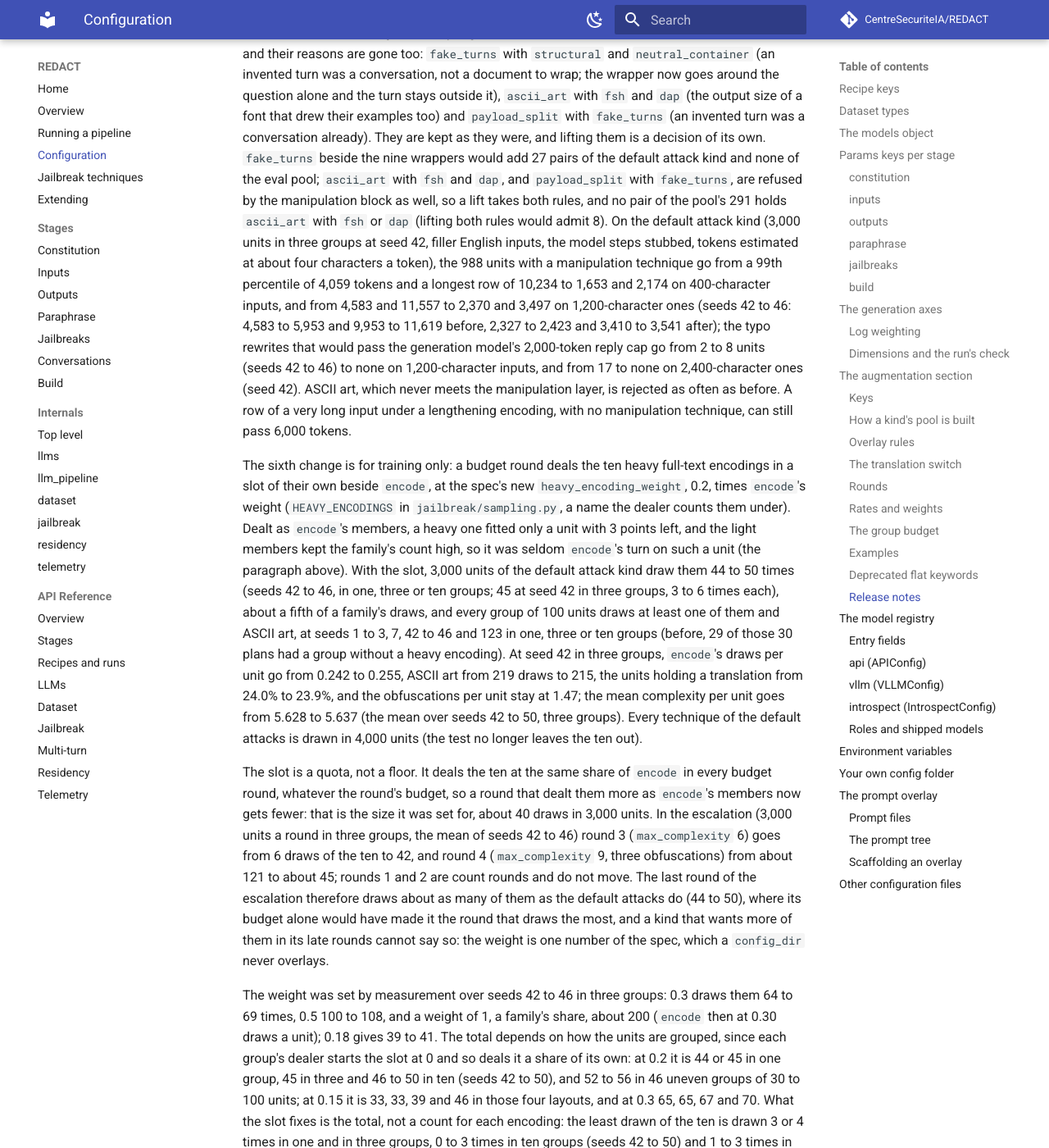
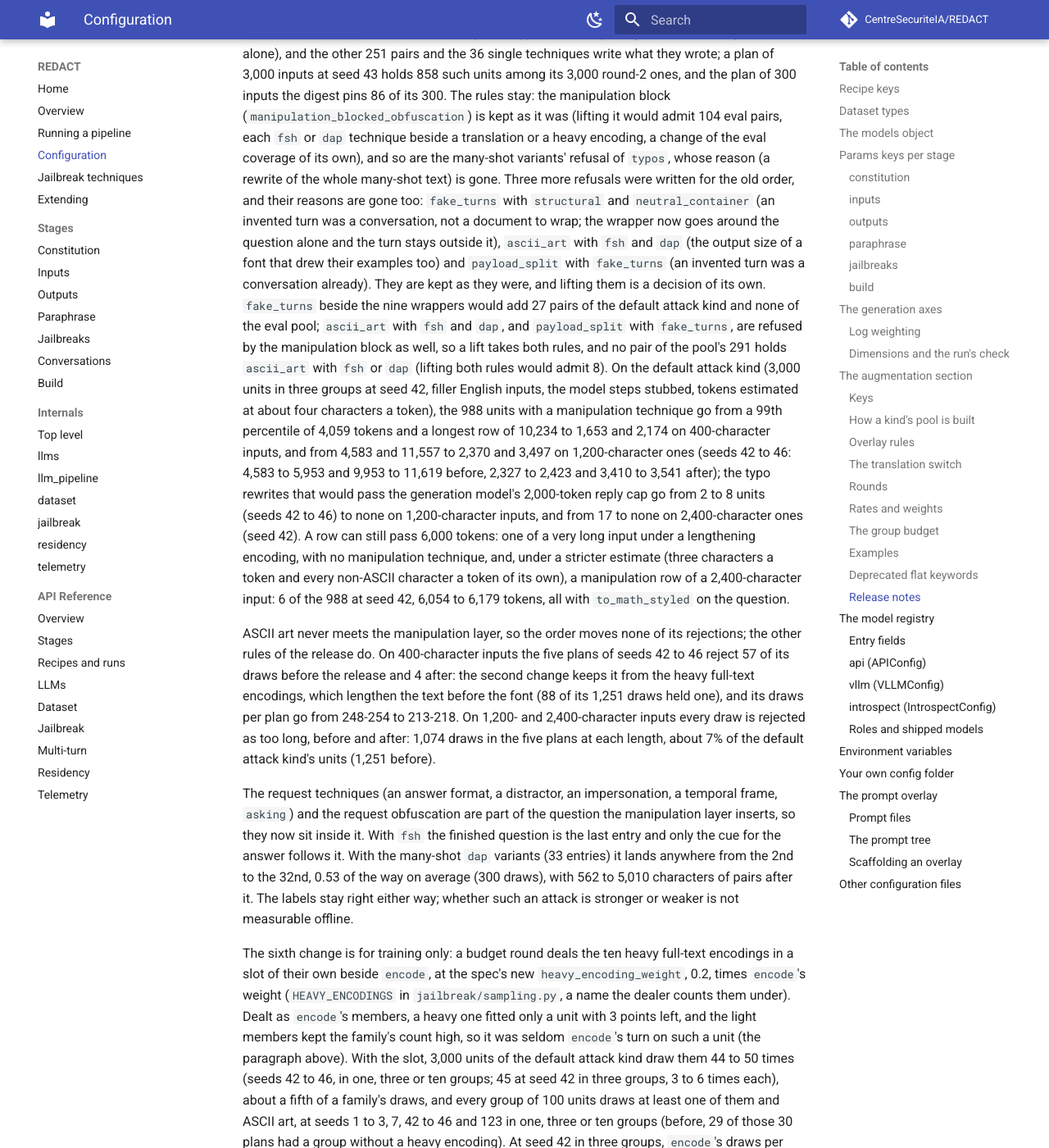
Before and after one commit to CentreSecuriteIA/REDACT, an MkDocs documentation site: the page built from docs/configuration.md, in a window 1280 px wide and 1400 px high, scrolled down 39328 px. Shown: the whole window at 82% size. Built offline with MkDocs 1.6.1 and Material for MkDocs 9.7.7, drawn with Linux system fonts in a browser that asks for light colours; comment, search, counter and statistics services are not loaded; some of the changed text lies outside the part shown.

Commit message:
Correct the eval release note's counts and caveats
The note had a garbled sentence ("Two more rules, a limit ... and a dealing
slot change the training attacks only: ..."), counted three items as two
rules; it now names the two rules and the slot. The figures that did not say
what they counted now do: the 304 round-2 units that held a translation
beside an encoding are for three groups (357 in one; re-derived on the base
commit), and the 39 pairs sensitive_words and tokenbreak newly refuse are of
active techniques (48 counting the three retired separators).

Two statements were too strong. "A row of a very long input ... with no
manipulation technique can still pass 6,000 tokens" is also true of a
manipulation row of a 2,400-character input under a stricter estimate (3
characters a token, each non-ASCII character a token): 6 of 988 at seed 42,
all to_math_styled. "ASCII art is rejected as often as before" holds for the
order change alone: from the base to the release it goes from 57 rejected
draws in five plans at 400 characters to 4 (88 of its 1,251 draws held a
heavy full-text encoding before), while at 1,200 and 2,400 characters every
draw is rejected as too long in both, 1,074 of the five plans' draws (about
7% of the default kind's units; 1,251 before).

Added: request directives now sit inside the question the manipulation layer
inserts (the last entry with fsh; anywhere from the 2nd to the 32nd of 33
with the many-shot dap variants, 0.53 of the way on average), and how to tell
files before and after the release apart while the spec stays 1.3: the run
record's rules id and the order of a row's technique column. CLAUDE.md says
the same.

Co-Authored-By: Claude Sonnet 5.5 <noreply@anthropic.com>

```diff
--- a/docs/configuration.md
+++ b/docs/configuration.md
@@ -745,19 +745,23 @@ a run you already have, and what you will see; each point has its note below.
   pairs, and the manipulation layer now applies last, around the finished
   question, so 40 of the 291 pairs left (each `fsh` or `dap` technique
   beside a wrapper or a request) write another text: eval files made before
-  this release are not comparable with those made after. A kept eval plan
+  this release are not comparable with those made after, and the spec's
+  version stays 1.3, so two things tell them apart: a row's `technique`
+  column lists its techniques in the order they applied (a manipulation
+  technique before the obfuscations and the request until this release,
+  after them since), and the `rules` id of the jailbreaks run record
+  (`Datasets/jailbreaks.run.json`, by kind) differs. A kept eval plan
   replays its recorded combinations in their recorded order and warns on
   resume that the rules changed; plan the eval type again with
-  `resume=False` to take them. Two more rules, a limit on a translation
-  drawn as the request obfuscation and a dealing slot change the training
-  attacks only: `sensitive_words` and
-  `tokenbreak` refuse each other, the request obfuscation, when it
-  translates, keeps a suffix, a wrapper and a container out of the unit
-  (which makes the translation the unit's only obfuscation),
-  and a budget round deals the ten heavy full-text encodings in a slot of
-  their own at the spec's `heavy_encoding_weight`, 0.2, a quota rather than a
-  floor (about 45 draws of the ten in 3,000 units of the escalation's last
-  round, where they were about 121; the note on the eval release, below).
+  `resume=False` to take them. Two more rules and a dealing slot change the
+  training attacks only: `sensitive_words` and `tokenbreak` refuse each
+  other; the request obfuscation, when it translates, keeps a suffix, a
+  wrapper and a container out of the unit (which makes the translation the
+  unit's only obfuscation); and a budget round deals the ten heavy full-text
+  encodings in a slot of their own at the spec's `heavy_encoding_weight`,
+  0.2, a quota rather than a floor (about 45 draws of the ten in 3,000 units
+  of the escalation's last round, where they were about 121; the note on the
+  eval release, below).
 - **Stricter checks, and what they skip.** An allow list or `family_weights`
   that names a family or technique of a layer the kind leaves off raises
   (the `rewrite` layer needs `layers.allow`); a `config_dir`
@@ -1447,7 +1451,11 @@ keeps (the fifth change, below), so eval files made before this release are
 not comparable with those made after. No technique is added or retired, so
 the spec's version stays 1.3, as when rules changed within 1.3 before: these
 are changes to rules and to the order the layers apply in, which the plan
-file's `rules` id records. The first change is that a translation refuses
+file's `rules` id records. The jailbreaks run record carries that id too
+(`rules`, by kind), and a row's `technique` column lists its techniques in
+the order they applied (a manipulation technique before the obfuscations and
+the request until this release, after them since): those two tell the files
+apart. The first change is that a translation refuses
 every `encode` technique, light or heavy, into any script (the `translation`
 entry of the spec): both rewrite the whole text, so one is enough, and a
 cipher before a translation would hand the translator a cipher. The pool
@@ -1457,9 +1465,10 @@ its five encodings (`to_ascii_ordinal`, `to_base64`, `to_braille`,
 `to_morse`, `to_unicode_escape`), and 295 remain after this change alone
 (`tests/fixtures/eval_pairs.json`). Round 1 of the eval type draws one
 technique per input and does not move. In round 2 (two techniques) a plan of
-3,000 inputs at the eval's seed, 43, held such a pair in 304 units before; a
-plan of 300 inputs in three groups deals 283 of its 300 round-2 units another
-pair, since the group counts follow the lost pairs. The default attack kind
+3,000 inputs at the eval's seed, 43, held such a pair in 304 units before in
+three groups (357 in one); a plan of 300 inputs in three groups deals 283 of
+its 300 round-2 units another pair, since the group counts follow the lost
+pairs. The default attack kind
 loses the pairing too: on 3,000 units in three groups, 247 to 266 units
 (seeds 42 to 46) drew a translation and an encoding before, and none does
 since; the units holding a translation go from 25.3% to 24.6% at seed 42.
@@ -1492,7 +1501,8 @@ so a second marking call would read a text the first changed. Neither is in
 the eval pool, which a test asserts, so the eval type's pairs and draws do not
 move with it. In 3,000 units of the default attack kind in three groups, 50
 to 72 units (seeds 42 to 46) drew both before the rule, and none does since;
-39 technique pairs are refused that were not.
+39 pairs of active techniques are refused that were not (48 counting the
+three retired separators).
 
 The fourth change is for training only too: a translation drawn as the
 request obfuscation (phase 5, the packaged attacks only) refuses a suffix, a
@@ -1586,10 +1596,32 @@ ones (seeds 42 to 46: 4,583 to 5,953 and 9,953 to 11,619 before, 2,327 to
 2,423 and 3,410 to 3,541 after); the typo rewrites that would pass the
 generation model's 2,000-token reply cap go from 2 to 8 units (seeds 42 to
 46) to none on 1,200-character inputs, and from 17 to none on
-2,400-character ones (seed 42). ASCII art, which never meets the manipulation
-layer, is rejected as often as before. A row of a very long input under a
-lengthening encoding, with no manipulation technique, can still pass 6,000
-tokens.
+2,400-character ones (seed 42). A row can still pass 6,000 tokens: one of a
+very long input under a lengthening encoding, with no manipulation
+technique, and, under a stricter estimate (three characters a token and every
+non-ASCII character a token of its own), a manipulation row of a
+2,400-character input: 6 of the 988 at seed 42, 6,054 to 6,179 tokens, all
+with `to_math_styled` on the question.
+
+ASCII art never meets the manipulation layer, so the order moves none of its
+rejections; the other rules of the release do. On 400-character inputs the
+five plans of seeds 42 to 46 reject 57 of its draws before the release and 4
+after: the second change keeps it from the heavy full-text encodings, which
+lengthen the text before the font (88 of its 1,251 draws held one), and its
+draws per plan go from 248-254 to 213-218. On 1,200- and 2,400-character
+inputs every draw is rejected as too long, before and after: 1,074 draws in
+the five plans at each length, about 7% of the default attack kind's units
+(1,251 before).
+
+The request techniques (an answer format, a distractor, an impersonation, a
+temporal frame, `asking`) and the request obfuscation are part of the
+question the manipulation layer inserts, so they now sit inside it. With
+`fsh` the finished question is the last entry and only the cue for the
+answer follows it. With the many-shot `dap` variants (33 entries) it lands
+anywhere from the 2nd to the 32nd, 0.53 of the way on average (300 draws),
+with 562 to 5,010 characters of pairs after it. The labels stay right either
+way; whether such an attack is stronger or weaker is not measurable
+offline.
 
 The sixth change is for training only: a budget round deals the ten heavy
 full-text encodings in a slot of their own beside `encode`, at the spec's
```
Also changed, not shown: CLAUDE.md (+1 -1 lines).
